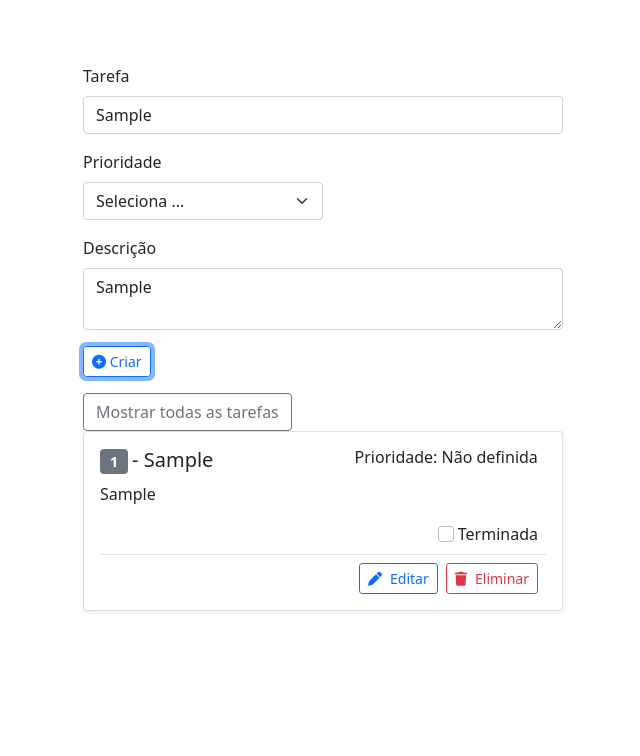
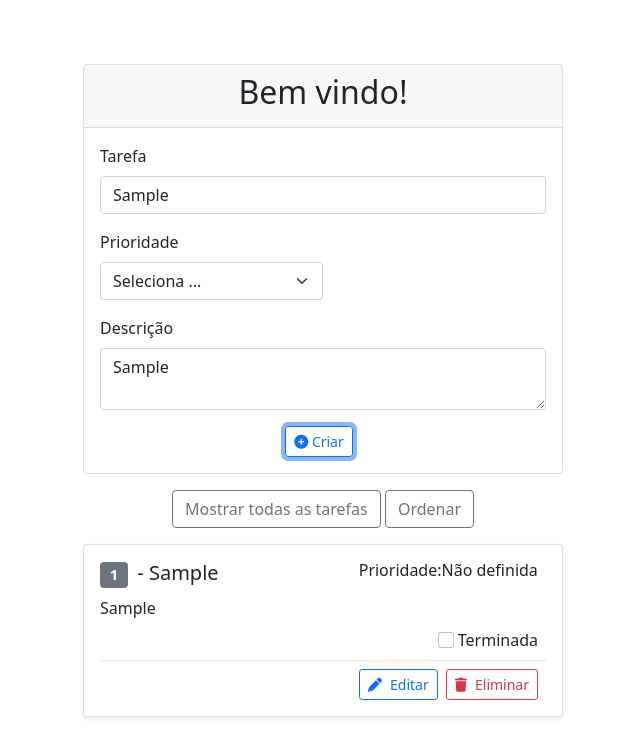
Before and after one commit to restyle3/challenge-dev, a React (Create React App) app: page / in a window 1280 px wide. Both pictures are taken after typing "Sample", "Sample" into the empty fields and a click on the button "Criar". Shown: the top 756 px of the page, without its empty margins (317-957 px from the left). Built offline with nearby package versions, Linux system fonts and the light colour scheme.

Commit message:
Ordenar tarefas + mudança na funcionalidade de editar

```diff
--- a/src/components/AddTask.js
+++ b/src/components/AddTask.js
@@ -1,22 +1,20 @@
 import React, { useState } from 'react';
-import { useGlobalContext } from "../context/GlobalState";
-import { v4 as uuid } from "uuid";
-import { useNavigate } from "react-router-dom";
+import { v4 as uuid } from 'uuid';
+import { useNavigate } from 'react-router-dom';
 import {
   Form,
   FormGroup,
   Label,
-  Input
+  Input,
 } from 'reactstrap';
+import { useGlobalContext } from '../context/GlobalState';
 
-export const AddTask = () => {
-
-  const [prio, setPrio, ] = useState('');
-  const [name, setName, ] = useState('');
+export function AddTask() {
+  const [prio, setPrio] = useState('');
+  const [name, setName] = useState('');
   const [desc, setDesc] = useState('');
   const { addTask, count, incrementCount } = useGlobalContext();
   const navigate = useNavigate();
-
 
   const onSubmit = (e) => {
     e.preventDefault();
@@ -26,36 +24,39 @@ export const AddTask = () => {
       desc,
       count,
       prio,
-      isCompleted: false
-    }
+      isCompleted: false,
+    };
     addTask(newTask);
-    navigate("/");
-  }
+    navigate('/');
+  };
 
   const onChangeName = (e) => {
     setName(e.target.value);
-  }
+  };
 
   const onChangeDesc = (e) => {
     setDesc(e.target.value);
-  }
+  };
 
   const onChangePrio = (e) => {
     setPrio(e.target.value);
-    console.log(prio);
-  }
-
+  };
 
   return (
+    <div className="card">
+      <div className="card-header text-center">
+        <h2>Bem vindo!</h2>
+      </div>
+      <div className="card-body">
         <Form onSubmit={onSubmit}>
           <FormGroup>
             <Label>Tarefa</Label>
-        <Input type="text" value={name} onChange={onChangeName} placeholder="Coloca aqui o nome da tarefa!" required></Input>
+            <Input type="text" value={name} onChange={onChangeName} placeholder="Coloca aqui o nome da tarefa!" required />
           </FormGroup>
           <FormGroup>
-        <div className='col-md-6'>
-          <label className='form-label'>Prioridade</label>
-          <select value={prio} onChange={onChangePrio} className='form-select'>
+            <div className="col-md-6">
+              <label className="form-label">Prioridade</label>
+              <select value={prio} onChange={onChangePrio} className="form-select">
                 <option defaultValue="0">Seleciona ...</option>
                 <option value="1">Baixa</option>
                 <option value="2">Normal</option>
@@ -65,10 +66,18 @@ export const AddTask = () => {
           </FormGroup>
           <FormGroup>
             <Label>Descrição</Label>
-        <textarea type="text" value={desc} onChange={onChangeDesc} className='form-control' placeholder="Descreve a tarefa" required></textarea>
+            <textarea type="text" value={desc} onChange={onChangeDesc} className="form-control" placeholder="Descreve a tarefa" required />
           </FormGroup>
-      <button onClick={() => {incrementCount()}} className='btn btn-sm btn-outline-primary me-2'><i class="fa-solid fa-circle-plus"></i> Criar</button>
+          <div className="text-center">
+            <button onClick={() => { incrementCount(); }} className="btn btn-sm btn-outline-primary me-2">
+              <i className="fa-solid fa-circle-plus" />
+              {' '}
+              Criar
+            </button>
+          </div>
         </Form>
+      </div>
+    </div>
 
-  )
+  );
 }
--- a/src/components/Task.js
+++ b/src/components/Task.js
@@ -1,17 +1,12 @@
-import React from 'react'
-import { Link } from "react-router-dom";
+import React, { useState, useEffect } from 'react';
 
+export function Task(props) {
+  const { task, editTask, removeTask } = props;
+  const [isEditing, setIsEditing] = useState();
+  const [editingTask, setEditingTask] = useState();
 
-
-export const Task = (props) => {
-
-    const { task, editTask, removeTask } = props
-    //const [isCompleted, setCompleted, ] = useState();
-
-    console.log(task)
-
-    function prioridadeLabel(aux){
-        switch(aux){
+  function prioridadeLabel(aux) {
+    switch (aux) {
       case '1':
         return 'Baixa';
       case '2':
@@ -23,8 +18,8 @@ export const Task = (props) => {
     }
   }
 
-      function prioridadeIcon(aux){
-        switch(aux){
+  function prioridadeIcon(aux) {
+    switch (aux) {
       case '1':
         return 'smile';
       case '2':
@@ -36,37 +31,104 @@ export const Task = (props) => {
     }
   }
 
+  useEffect(() => {
+    const editingTask = { ...task };
+    setEditingTask(editingTask);
+  }, [task]);
+
   const onChangeCompleted = () => {
-        const newTask = {...task};
+    const newTask = { ...task };
     newTask.isCompleted = !task.isCompleted;
     editTask(newTask);
-        console.log(newTask);
+  };
+
+  const onChange = (e) => {
+    const modifiedTask = { ...editingTask };
+    modifiedTask.name = e.target.value;
+    setEditingTask(modifiedTask);
+  };
+
+  const onChangeDesc = (e) => {
+    const modifiedTask = { ...editingTask };
+    modifiedTask.desc = e.target.value;
+    setEditingTask(modifiedTask);
+  };
+
+  const onChangePrio = (e) => {
+    const modifiedTask = { ...editingTask };
+    modifiedTask.prio = e.target.value;
+    setEditingTask(modifiedTask);
+  };
+
+  const onChangeEditing = () => {
+    if (isEditing) {
+      editTask(editingTask);
     }
+    setIsEditing(!isEditing);
+  };
 
   return (
-    <div className='card mb-2 shadow-sm' key={task.id}>
-          <div className='card-body'>
-            <div className='d-flex justify-content-between'>
-              <h5 className='card-title'>
-                <span className='badge bg-secondary me-1'>{task.count}</span>
-                - {task.name}
+    <div className="card mb-2 shadow-sm" key={task.id}>
+      <div className="card-body">
+        <div className="d-flex justify-content-between">
+          <h5 className="card-title">
+            <span className="badge bg-secondary me-1">{task.count}</span>
+            <> - </>
+            {
+                  isEditing ? <input className="adjust-input" onChange={onChange} value={editingTask.name} /> : (
+                    <>
+                      {' '}
+                      {task.name}
+                    </>
+                  )
+                }
           </h5>
-              <h6>Prioridade: {prioridadeLabel(task.prio)} <i className={'me-1 far fa-'+ prioridadeIcon(task.prio)}></i></h6>
+          <h6>
+            Prioridade:
+            {
+                  isEditing ? (
+                    <select className="form-select" value={editingTask.prio} onChange={onChangePrio}>
+                      <option defaultValue="0">Não definida</option>
+                      <option value="1">Baixa</option>
+                      <option value="2">Normal</option>
+                      <option value="3">Alta</option>
+
+                    </select>
+                  ) : (
+                    <>
+                      {prioridadeLabel(task.prio)}
+                      {' '}
+                      <i className={`me-1 far fa-${prioridadeIcon(task.prio)}`} />
+                    </>
+                  )
+                }
+          </h6>
+
         </div>
-                <p className='card-text'>{task.desc}</p>
-                <div class="form-check d-flex justify-content-end m-2">
-                  <input class="form-check-input" checked={task.isCompleted} onChange={onChangeCompleted} type="checkbox"/>&nbsp;
-                  <label class="form-check-label">Terminada</label>
+        {
+                  isEditing ? <input className="adjust-input-textarea" onChange={onChangeDesc} value={editingTask.desc} /> : (
+                    <>
+                      {' '}
+                      {task.desc}
+                    </>
+                  )
+                }
+        <div className="form-check d-flex justify-content-end m-2">
+          <input className="form-check-input" checked={task.isCompleted} onChange={onChangeCompleted} type="checkbox" />
+&nbsp;
+          <label className="form-check-label">Terminada</label>
         </div>
-                <div className='d-flex justify-content-end pt-2 m-0 border-top'>
-            <Link to={`/edit/${task.id}`} className='btn btn-sm btn-outline-primary me-2'>
-              <i className='fas fa-pen me-2'></i>Editar
-            </Link>
-            <button onClick={() => removeTask(task.id)} className='btn btn-sm btn-outline-danger me-2'>
-              <i className='fas fa-trash me-2'></i>Eliminar
+        <div className="d-flex justify-content-end pt-2 m-0 border-top">
+          <button onClick={onChangeEditing} className="btn btn-sm btn-outline-primary me-2">
+            <i className="fas fa-pen me-2" />
+            Editar
+          </button>
+          <button onClick={() => removeTask(task.id)} className="btn btn-sm btn-outline-danger me-2">
+            <i className="fas fa-trash me-2" />
+            Eliminar
           </button>
         </div>
       </div>
     </div>
-  )
+  );
 }
--- a/src/components/TaskList.js
+++ b/src/components/TaskList.js
@@ -1,41 +1,73 @@
-import React, { useState } from 'react';
-import { useGlobalContext } from "../context/GlobalState";
-import { Task } from "./Task";
+import React, { useEffect, useState } from 'react';
+import { useGlobalContext } from '../context/GlobalState';
+import { Task } from './Task';
 
+export function TaskList() {
+  const { tasks, editTask, removeTask } = useGlobalContext();
+  const [newTasks, setNewTasks] = useState([]);
+  const [hideCompleted, setHideCompleted] = useState(true);
+  const [orderBy, setOrderBy] = useState('0');
 
-export const TaskList = () => {
-  const { tasks, editTask, removeTask } = useGlobalContext();
+  const changeOrder = () => {
+    if (orderBy === '0') {
+      setOrderBy('1');
+    } else if (orderBy === '1') {
+      setOrderBy('-1');
+    } else {
+      setOrderBy('0');
+    }
+  };
 
-  const [hideCompleted, setHideCompleted] = useState(true);
+  useEffect(() => {
+    const newTasks = [...tasks].sort((a, b) => {
+      switch (orderBy) {
+        case '1':
+          return a.name > b.name ? 1 : -1;
 
+        case '-1':
+          return a.name < b.name ? 1 : -1;
+
+        default:
+          return true;
+      }
+    });
+    setNewTasks(newTasks);
+  }, [tasks, orderBy]);
 
   return (
-    <div className='mt-3'>
-      {tasks.length > 0 ? (
+    <div className="mt-3">
+      {newTasks.length > 0 ? (
         <>
-      <button className="btn btn-outline-secondary" onClick={() =>{
-        console.log(hideCompleted)
-        setHideCompleted(!hideCompleted)}}>
+          <div className="text-center">
+            <button
+              className="btn btn-outline-secondary"
+              onClick={() => {
+                setHideCompleted(!hideCompleted);
+              }}
+            >
               {hideCompleted ? 'Mostrar todas as tarefas' : 'Esconder tarefas terminadas'}
             </button>
-        {tasks.map(task => {
-          // (hideCompleted && task.isCompleted) ? console.log("batata") : null
-           return (
+&nbsp;
+            <button className="btn btn-outline-secondary" onClick={changeOrder}>Ordenar</button>
+          </div>
+          <div className="mt-3">
+            {newTasks.map((task) => (
               <>
                 { !hideCompleted || (hideCompleted && !task.isCompleted)
-            ? <Task task={task} editTask={editTask} removeTask={removeTask}/>
-            : <></>
-            }
+                  ? <Task task={task} editTask={editTask} removeTask={removeTask} />
+                  : <></>}
 
               </>
-           )
-        })}
+            ))}
+          </div>
         </>
       ) : (
-        <h4 className="text-center">Ainda não existem tarefas disponíveis. <i class="fa-regular fa-face-frown"></i></h4>
+        <h4 className="text-center">
+          Ainda não existem tarefas disponíveis.
+          <i className="fa-regular fa-face-frown" />
+        </h4>
       )}
     </div>
 
-
-  )
+  );
 }
--- a/src/context/AppReducer.js
+++ b/src/context/AppReducer.js
@@ -3,30 +3,28 @@ export default (state, action) => {
     case 'REMOVE_TASK':
       return {
         ...state,
-          tasks: state.tasks.filter(task => {
-            return task.id !== action.payload;
-          })
-        }
+        tasks: state.tasks.filter((task) => task.id !== action.payload),
+      };
     case 'ADD_TASK':
       return {
         ...state,
-          tasks: [action.payload, ...state.tasks]
-        }
+        tasks: [action.payload, ...state.tasks],
+      };
     case 'EDIT_TASK':
       const updateTask = action.payload;
 
-        const updateTasks = state.tasks.map(task => {
+      const updateTasks = state.tasks.map((task) => {
         if (task.id === updateTask.id) {
           return updateTask;
         }
         return task;
-        })
+      });
       return {
         ...state,
-          tasks: updateTasks
-        }
+        tasks: updateTasks,
+      };
 
     default:
       return state;
   }
-  }
+};
```
Also changed, not shown: src/components/EditTask.js (+42 -39 lines), src/context/GlobalState.js (+28 -26 lines). Lines whose indentation alone changed are shown as unchanged.
